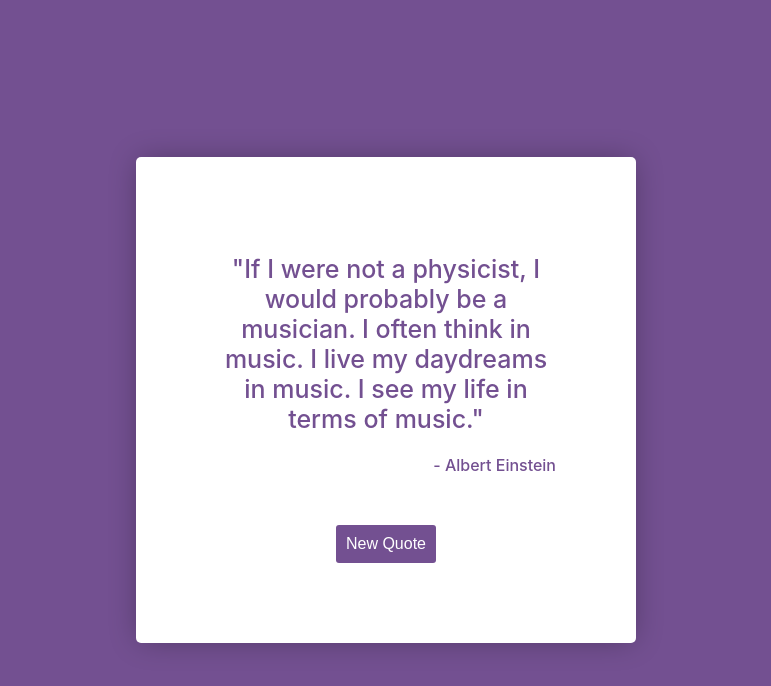
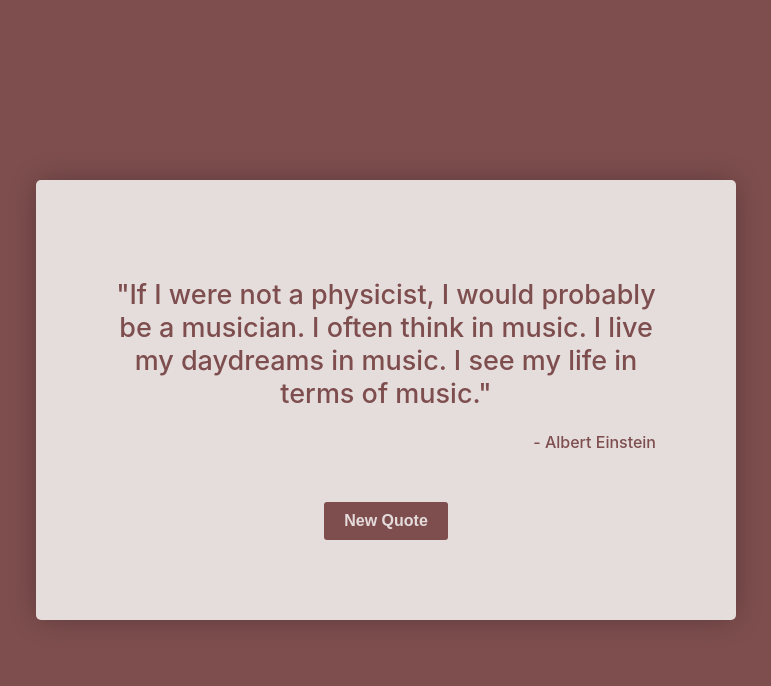
Before and after one commit to mrp175/quote-machine, a React (Create React App) app: page / in a window 1280 px wide. Shown: the top 686 px of the page, without its empty margins (254-1025 px from the left). Built offline with nearby package versions, Linux system fonts and the light colour scheme.

Commit message:
Reimplement colors using a  generative function

```diff
--- a/src/components/Card/Card.scss
+++ b/src/components/Card/Card.scss
@@ -1,10 +1,10 @@
 @import "../../index.scss";
 
 .Card {
-  max-width: 500px;
+  max-width: 700px;
   width: 100%;
   padding: 80px;
-  background: $text-color;
+  background: var(--text-color);
   border-radius: 5px;
   box-shadow: 0px 0px 30px -3px rgba(0, 0, 0, 0.3);
   transition: opacity 0.4s ease;
@@ -18,7 +18,7 @@
 }
 
 h1 {
-  font-size: 25px;
+  font-size: 27px;
   color: var(--primary-color);
   text-align: center;
   transition: 0.4s ease;
@@ -42,12 +42,12 @@ button {
   border: none;
   cursor: pointer;
   background: var(--primary-color);
-  color: $text-color;
+  color: var(--text-color);
   transition: 0.4s ease;
-  padding: 10px;
+  padding: 10px 20px;
   border-radius: 3px;
   font-size: 16px;
-  font-weight: 100;
+  font-weight: 600;
 }
 
 .new-quote {
--- a/src/components/Card/Card.tsx
+++ b/src/components/Card/Card.tsx
@@ -3,20 +3,13 @@ import { useEffect, useState } from "react";
 import { Quote } from "../../types/types";
 import { quotes } from "../../quotes/quotes";
 import createQuotes from "../../utils/createQuoteFile";
+import { generateColors } from "../../utils/generateColors";
+
+let color = 1;
+const colors: string[] = generateColors();
 
 function Card(): JSX.Element {
   const quotesList: Quote[] = createQuotes(quotes);
-
-  const colors: string[] = [
-    "#735091",
-    "#5a5fa8",
-    "#3d7692",
-    "#518a6e",
-    "#797460",
-    "#ac5959",
-  ];
-
-  let color = 1;
 
   const root: HTMLElement = document.documentElement;
 
@@ -42,6 +35,7 @@ function Card(): JSX.Element {
       color = 0;
     } else {
       color += 1;
+      console.log(colors, color);
     }
   }
 
--- a/src/index.scss
+++ b/src/index.scss
@@ -1,13 +1,12 @@
 :root {
-  --primary-color: #735091;
+  --primary-color: hsl(0, 24%, 40%);
+  --text-color: rgba(255, 255, 255, 0.8);
 }
 
 * {
   box-sizing: border-box;
   font-weight: 500;
 }
-
-$text-color: white;
 
 body {
   margin: 0;
--- /dev/null
+++ b/src/utils/generateColors.ts
@@ -0,0 +1,9 @@
+export function generateColors(): string[] {
+  const saturation = "24";
+  const lightness = "40";
+  const colors: string[] = [];
+  for (let hue = 0; hue < 1780; hue += 100) {
+    colors.push(`hsl(${hue % 360},${saturation}%,${lightness}%)`);
+  }
+  return colors;
+}
```
Also changed, not shown: src/utils/getQuote.ts (deleted, +0 -28 lines).
